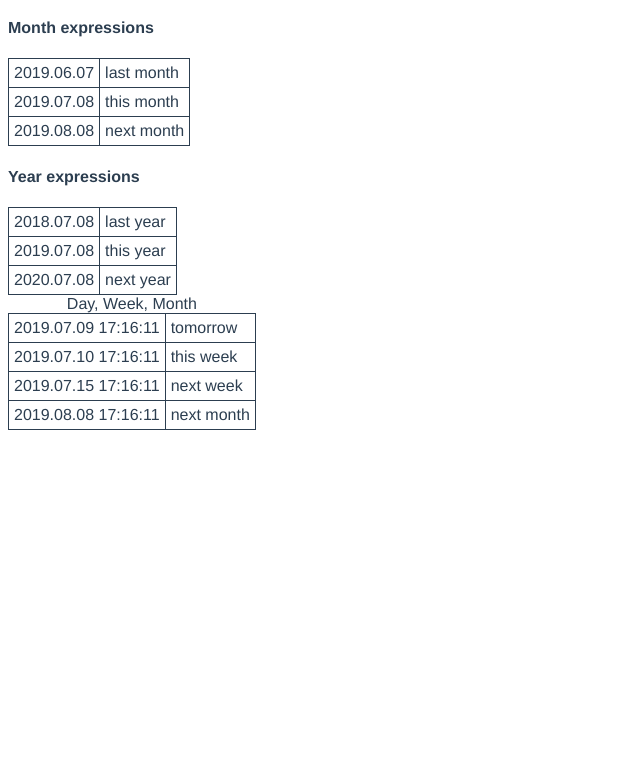
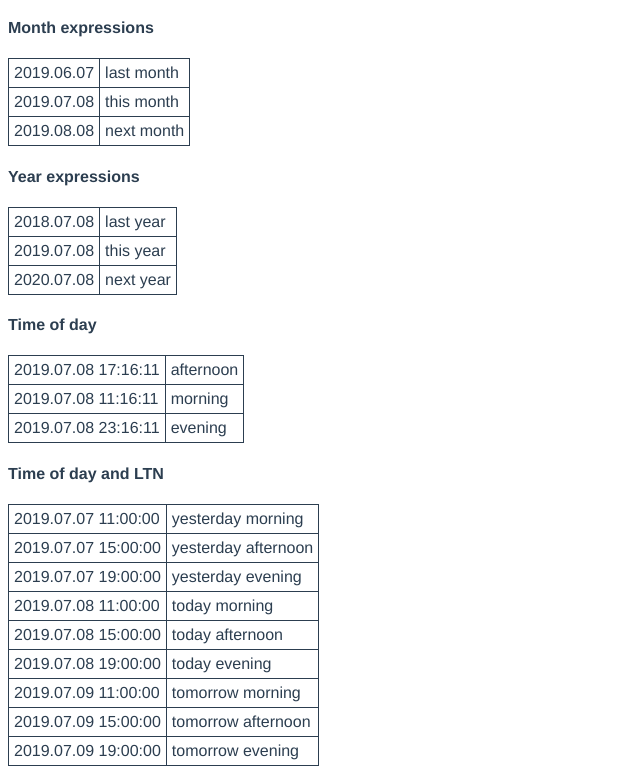
Before and after one commit to PaxExterminatus/vue-dev-kit, a Vue app: page /time in a window 1280 px wide. Shown: the part 1247-2021 px from the top of the page, without its empty margins (0-640 px from the left). Before the commit the page ends 1685 px from the top, so only its background shows below. Built offline with nearby package versions, Linux system fonts and the light colour scheme.

Commit message:
IntervalDayLtn

```diff
--- a/src/lib/time/TimeDisplay/TimeInterval.ts
+++ b/src/lib/time/TimeDisplay/Interval.ts
@@ -21,8 +21,8 @@ abstract class TimeExpressionInterval extends TimeExpression {
 export class ExpressionWithinDay extends TimeExpressionInterval {
     display() {
         const position = this.interval('day');
-        if (position === 'last') return 'today';
-        if (position === 'this') return 'yesterday';
+        if (position === 'last') return 'yesterday';
+        if (position === 'this') return 'today';
         if (position === 'next') return 'tomorrow';
     }
 }
--- /dev/null
+++ b/src/lib/time/TimeDisplay/IntervalDay.ts
@@ -0,0 +1,25 @@
+import moment from 'moment'
+import {TimeExpression, TimeExpressionClass} from './TimeExpression'
+import {ExpressionWithinDay} from './Interval'
+import {TimeDisplay} from "@/lib/time/TimeDisplay/TimeDisplay";
+
+export class IntervalDay extends TimeExpression
+{
+    display()
+    {
+        const h = +this.moment.format('HH');
+        if ( h < 12 )
+            return 'morning';
+        else if ( h < 18 )
+            return 'afternoon';
+        else
+            return 'evening';
+    }
+}
+
+export class IntervalDayLtn extends TimeExpression {
+    display(): string | undefined
+    {
+        return `${new ExpressionWithinDay(this.moment).display()} ${new IntervalDay(this.moment).display()}`
+    }
+}
--- a/src/views/TimePage.vue
+++ b/src/views/TimePage.vue
@@ -54,13 +54,23 @@
                     </table>
                 </div>
 
-                <table>
-                    <caption>Day, Week, Month</caption>
-                    <tr v-for="dt of difference">
-                        <td>{{dt.format('YYYY.MM.DD HH:mm:ss')}}</td>
-                        <td><time-expression :date="dt" :expressions="expressionsWeekAndDay"/></td>
-                    </tr>
-                </table>
+                <div>
+                    <h4>Time of day</h4>
+                    <table>
+                        <tr v-for="dt of timeOfDay">
+                            <td>{{dt.format('YYYY.MM.DD HH:mm:ss')}}</td>
+                            <td><time-expression :date="dt" :expressions="expressionsTimeOfDay"/></td>
+                        </tr>
+                    </table>
+
+                    <h4>Time of day and LTN</h4>
+                    <table>
+                        <tr v-for="dt of ltn">
+                            <td>{{dt.format('YYYY.MM.DD HH:mm:ss')}}</td>
+                            <td><time-expression :date="dt" :expressions="expLtn"/></td>
+                        </tr>
+                    </table>
+                </div>
             </div>
         </section>
     </div>
@@ -69,9 +79,10 @@
 <script>
 import moment from 'moment'
 import TimeExpression from 'time/TimeExpression'
-import {ExpressionWithinDay,ExpressionWithinWeek,ExpressionWithinMonth,ExpressionWithinYear} from 'time/TimeDisplay/TimeInterval'
+import {ExpressionWithinDay,ExpressionWithinWeek,ExpressionWithinMonth,ExpressionWithinYear} from 'time/TimeDisplay/Interval'
 import {TimeDiffPast} from 'time/TimeDisplay/TimeDiffPast'
 import {TimeDiffFuture} from 'time/TimeDisplay/TimeDiffFuture'
+import {IntervalDay,IntervalDayLtn} from 'time/TimeDisplay/IntervalDay'
 export default {
     components: {TimeExpression},
     data(){return{
@@ -130,13 +141,32 @@ export default {
             moment(),
             moment().add(1,'y'),
         ],
+        timeOfDay: [
+            moment(),
+            moment().subtract(6,'h'),
+            moment().add(6,'h'),
+        ],
+        ltn: [
+            moment().subtract(1,'d').set({hour:11, minute:0, second:0, millisecond:0}),
+            moment().subtract(1,'d').set({hour:15, minute:0, second:0, millisecond:0}),
+            moment().subtract(1,'d').set({hour:19, minute:0, second:0, millisecond:0}),
+
+            moment().set({hour:11, minute:0, second:0, millisecond:0}),
+            moment().set({hour:15, minute:0, second:0, millisecond:0}),
+            moment().set({hour:19, minute:0, second:0, millisecond:0}),
+
+            moment().add(1,'d').set({hour:11, minute:0, second:0, millisecond:0}),
+            moment().add(1,'d').set({hour:15, minute:0, second:0, millisecond:0}),
+            moment().add(1,'d').set({hour:19, minute:0, second:0, millisecond:0}),
+        ],
         expressionsPast: [TimeDiffPast],
         expressionsFuture: [TimeDiffFuture],
         expressionsDay: [ExpressionWithinDay],
         expressionsWeek: [ExpressionWithinWeek],
         expressionsMonth: [ExpressionWithinMonth],
         expressionsYear: [ExpressionWithinYear],
-        expressionsWeekAndDay: [ExpressionWithinDay,ExpressionWithinWeek,ExpressionWithinMonth,TimeDiffFuture,TimeDiffPast],
+        expressionsTimeOfDay: [IntervalDay],
+        expLtn: [IntervalDayLtn],
     }},
 }
 </script>
```
